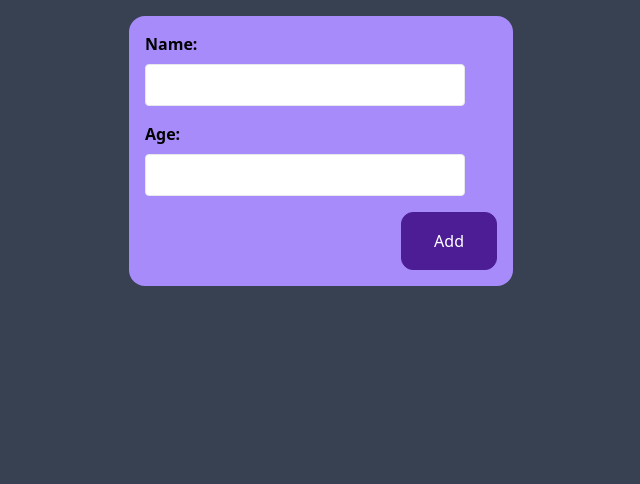
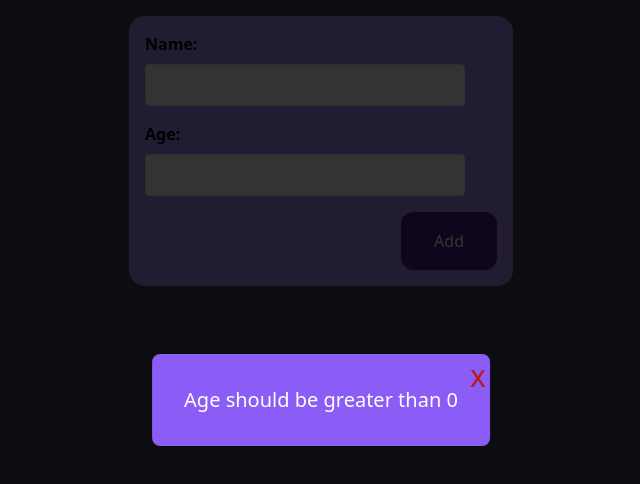
Before and after one commit to iBhavesh/practice-react-max, a React (Create React App) app: page / in a window 1280 px wide. Shown: the top 484 px of the page, without its empty margins (319-959 px from the left). Built offline with nearby package versions, Linux system fonts and the light colour scheme.

Commit message:
Add overlay

```diff
--- a/src/components/NewUser/NewUser.tsx
+++ b/src/components/NewUser/NewUser.tsx
@@ -1,9 +1,24 @@
-import React from "react";
+import React, { useState } from "react";
+import Overlay from "../Overlay/Overlay";
 
 const NewUser = () => {
+  const [showOverlay, setShowOverlay] = useState(true);
+
+  const formSubmitHandler: React.FormEventHandler<HTMLFormElement> = (
+    event
+  ) => {
+    event.preventDefault();
+    setShowOverlay(true);
+  };
+
+  const turnOffOverlay = () => {
+    setShowOverlay(false);
+  };
+
   return (
     <div className="bg-purple-400 p-4 mx-auto my-4 rounded-2xl w-11/12 sm:w-96">
-      <form>
+      {showOverlay && <Overlay onClick={turnOffOverlay} />}
+      <form onSubmit={formSubmitHandler}>
         <div className="flex gap-4 mb-4 flex-wrap">
           <div>
             <label htmlFor="name" className="font-bold mb-2 block">
--- /dev/null
+++ b/src/components/Overlay/Overlay.css
@@ -0,0 +1,3 @@
+.overlay-content-div {
+  @apply absolute left-1/2 top-1/2 text-white text-xl -translate-x-1/2 -translate-y-1/2 transform p-8 bg-purple-500 rounded-lg;
+}
--- /dev/null
+++ b/src/components/Overlay/Overlay.tsx
@@ -0,0 +1,32 @@
+import React from "react";
+import "./Overlay.css";
+
+type Props = {
+  message?: string;
+  onClick: () => void;
+};
+
+const Overlay = ({
+  message = "Age should be greater than 0",
+  onClick,
+}: Props) => {
+  return (
+    <div>
+      <div
+        onClick={onClick}
+        className="h-full fixed inset-0 w-full bg-b bg-black bg-opacity-80"
+      ></div>
+      <div className="overlay-content-div">
+        <span
+          onClick={onClick}
+          className="absolute top-1 right-1 text-3xl cursor-pointer text-red-700"
+        >
+          x
+        </span>
+        <h2>{message}</h2>
+      </div>
+    </div>
+  );
+};
+
+export default Overlay;
```
